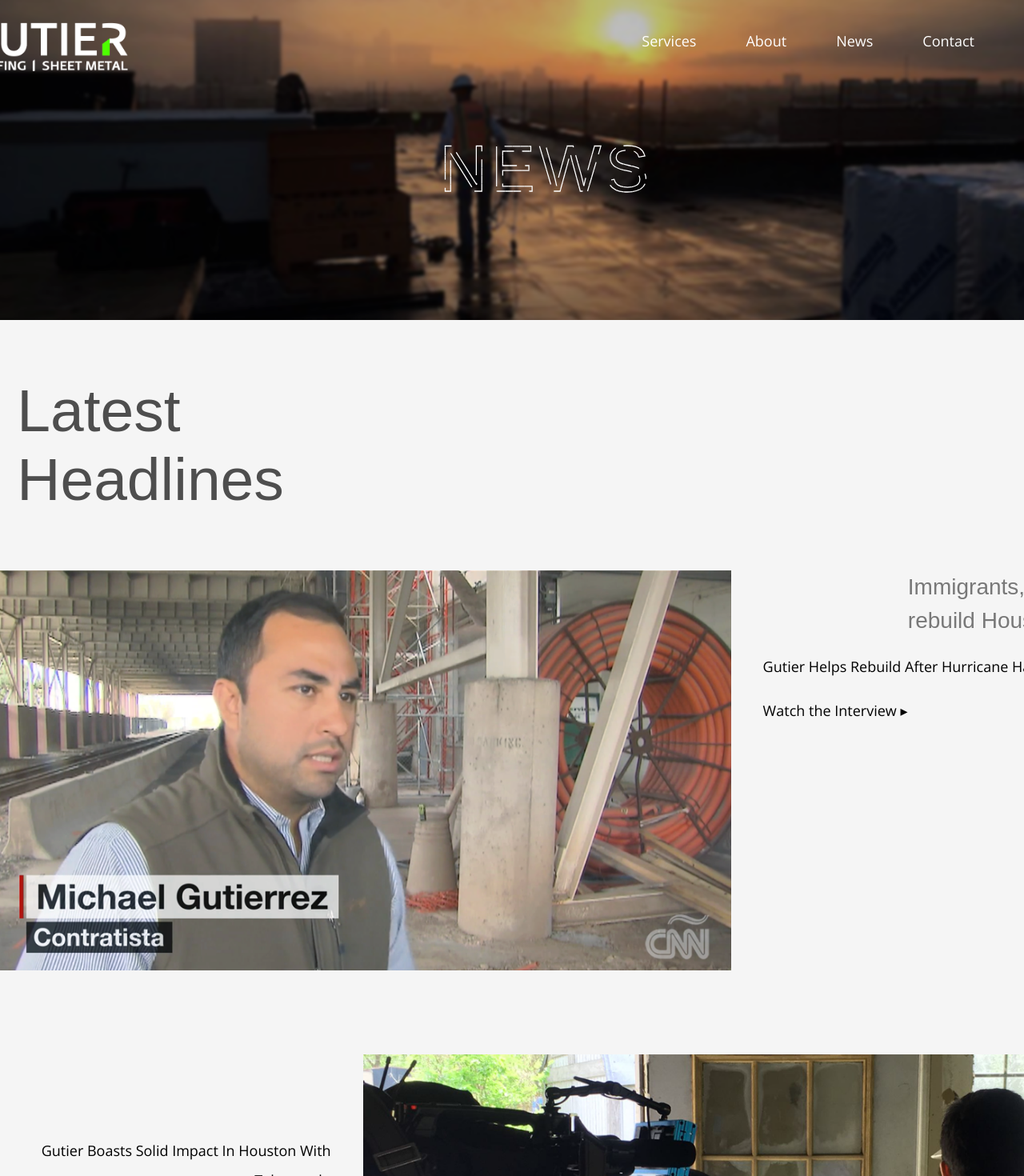
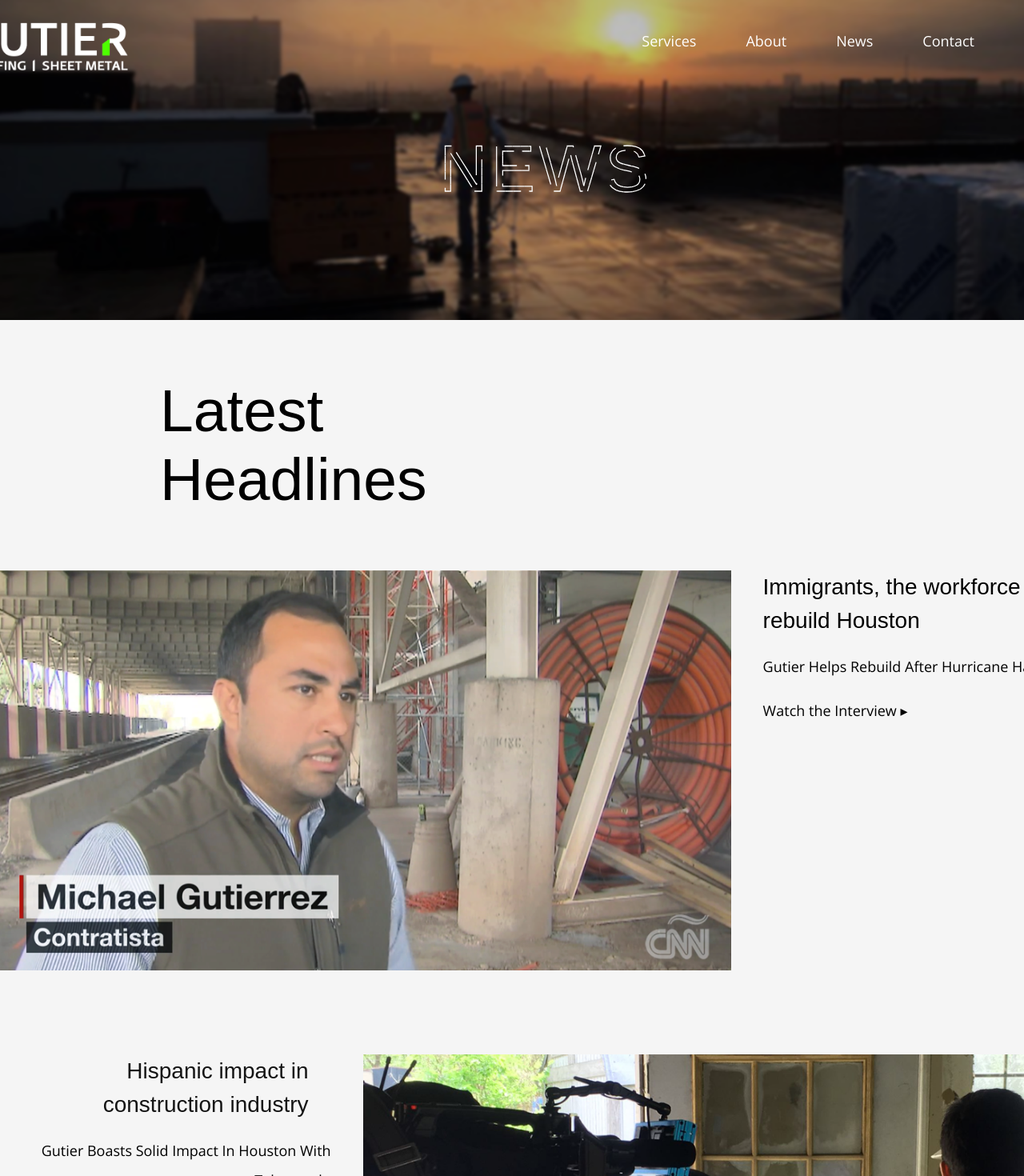
Before and after one commit to leonel-ai/gutier-spr18, a React (Create React App) app: page /news in a window 1280 px wide. Shown: the top 1470 px of the page at 80% size. Built offline with nearby package versions, Linux system fonts and the light colour scheme; a web font is replaced by a local one.

Commit message:
animation timing

```diff
--- a/src/styles/pages/_about.scss
+++ b/src/styles/pages/_about.scss
@@ -55,7 +55,7 @@
 
 .tenants {
 	animation-duration: 5s;
-	animation-delay: 3s;
+	animation-delay: 1.1s;
 }
 
 .ab-gif1 {
@@ -90,7 +90,7 @@
 
 .ab-title1 {
 	animation-duration: 3s;
-	animation-delay: 5s;
+	animation-delay: 1s;
 }
 
 .ab-text1 {
@@ -156,8 +156,8 @@
 }
 
 .ab-title2 {
-	animation-duration: 3s;
-	animation-delay: 8.25s;
+	animation-duration: 5s;
+	animation-delay: 4s;
 }
 
 .ab-text2 {
@@ -328,6 +328,8 @@
 	.tenants {
 		text-align: left;
 		padding-top: 0px;
+		animation-duration: 3s;
+		animation-delay: 1.9s;
 	}
 
 	.ab-gif1 {
@@ -350,6 +352,8 @@
 		max-height: 144px;
 		max-width: 400px;
 		padding-left: 20px;
+		animation-duration: 3s;
+		animation-delay: 1s;
 	}
 
 	.ab-text1 {
@@ -403,6 +407,8 @@
 		align-self: end;
 		z-index: 100;
 		padding-left: 20px;
+		animation-duration: 5s;
+		animation-delay: 2.6s;
 	}
 
 	.ab-text2 {
--- a/src/styles/pages/_contact.scss
+++ b/src/styles/pages/_contact.scss
@@ -68,8 +68,8 @@ content: '';
 }
 
 .con-sub {
-	animation-duration: 5s;
-	animation-delay: 3s;
+	animation-duration: 3s;
+	animation-delay: 1s;
 }
 
 /* contact form */
@@ -112,7 +112,7 @@ content: '';
 
 .con-title1 {
 	animation-duration: 3s;
-	animation-delay: 5s;
+	animation-delay: 2.5s;
 }
 
 .con-text2 {
@@ -386,6 +386,11 @@ content: '';
 		width: 360px;
 	}
 
+	.con-sub {
+		animation-duration: 3s;
+		animation-delay: 1s;
+	}
+
 	/* contact form */
 	.contact-form {
 		grid-column: 1;
@@ -411,6 +416,8 @@ content: '';
 		max-height: 144px;
 		max-width: 400px;
 		padding-left: 86px;
+		animation-duration: 3s;
+		animation-delay: 3s;
 	}
 
 	.con-text2 {
@@ -465,7 +472,7 @@ content: '';
 		max-width: 0px;
 		max-height: 120px;
 		padding: 0;
-		opacity: .5;
+		opacity: 1;
 	}
 
 	.con-gif2 img {
--- a/src/styles/pages/_news.scss
+++ b/src/styles/pages/_news.scss
@@ -78,8 +78,8 @@
 }
 
 .news-title1 {
-  animation-duration: 5s;
-  animation-delay: 3s;
+  animation-duration: 3s;
+  animation-delay: 1s;
 }
 
 /* news 1 */
@@ -115,8 +115,8 @@
 }
 
 .news-sub1 {
-  animation-duration: 5s;
-  animation-delay: 3.5s;
+  animation-duration: 3s;
+  animation-delay: 2s;
 }
 
 .actionLink {
@@ -172,8 +172,8 @@
 }
 
 .news-sub2 {
-  animation-duration: 5s;
-  animation-delay: 7s;
+  animation-duration: 3s;
+  animation-delay: 3s;
 }
 
 /* news 3 */
@@ -217,7 +217,7 @@
 
 .news-sub3 {
   animation-duration: 5s;
-  animation-delay: 10s;
+  animation-delay: 5s;
 }
 
 .news-gif2 {
@@ -323,8 +323,6 @@
   .news-box6-desk {
     padding-bottom: 200px;
   }
-
-
 }
 
 @media screen and (max-width: 736px) {
@@ -385,6 +383,8 @@
 		max-width: 400px;
     padding-left: 20px;
     line-height: 48px;
+    animation-duration: 3s;
+    animation-delay: .85s;
 	}
 
 
@@ -430,6 +430,8 @@
 		max-height: 144px;
 		max-width: 400px;
     padding-left: 20px;
+    animation-duration: 2s;
+		animation-delay: .5s !important;
 	}
 
   /* news 2 */
@@ -475,6 +477,8 @@
 		max-height: 144px;
 		max-width: 400px;
     padding-left: 20px;
+    animation-duration: 2s;
+		animation-delay: .75s !important;
   }
 
   /* news 3 */
--- a/src/styles/pages/_services.scss
+++ b/src/styles/pages/_services.scss
@@ -79,8 +79,8 @@
 }
 
 .srv-title1 {
-	animation-duration: 5s;
-	animation-delay: 3s;
+	animation-duration: 3s;
+	animation-delay: 1s;
 }
 
 .srv-text1 {
@@ -146,8 +146,8 @@
 }
 
 .srv-title2 {
-	animation-duration: 3s;
-	animation-delay: 8.25s;
+	animation-duration: 5s;
+	animation-delay: 3s;
 }
 
 .srv-market1  {
@@ -166,8 +166,8 @@
 	}
 
 		.com-sub {
-			animation-duration: 5s;
-			animation-delay: 8s;
+			animation-duration: 3s;
+			animation-delay: 4.5s;
 		}
 
 				.com-block1 {
@@ -198,8 +198,8 @@
 	}
 
 		.ind-sub {
-			animation-duration: 5s;
-			animation-delay: 9s;
+			animation-duration: 3s;
+			animation-delay: 6s;
 		}
 
 		.ind-block1 {
@@ -248,7 +248,7 @@
 
 .srv-title3 {
 	animation-duration: 5s;
-	animation-delay: 12s;
+	animation-delay: 7s;
 }
 
 .trustSub {
@@ -440,6 +440,8 @@
 			max-height: 144px;
 			max-width: 400px;
 			padding-left: 20px;
+			animation-duration: 3s;
+			animation-delay: 1s;
 		}
 
 		.srv-img1 img{
@@ -486,6 +488,8 @@
 		max-height: 100px;
 		max-width: 400px;
 		padding-left: 70.4px;
+		animation-duration: 3s;
+		animation-delay: 1.9s;
 	}
 
 	.srv-market1, .srv-market2 {
@@ -553,6 +557,13 @@
 	.com-sub {
 		justify-self: right;
 		padding-right: 60px;
+		animation-duration: 5s;
+		animation-delay: 2.6s;
+	}
+
+	.ind-sub {
+		animation-duration: 5s;
+		animation-delay: 2.6s;
 	}
 
 
@@ -571,6 +582,8 @@
 			min-height: 100px;
 			align-self: end;
 			justify-self: center;
+			animation-duration: 3s;
+			animation-delay: 3.25s;
 		}
 
 		.quotations {
```
